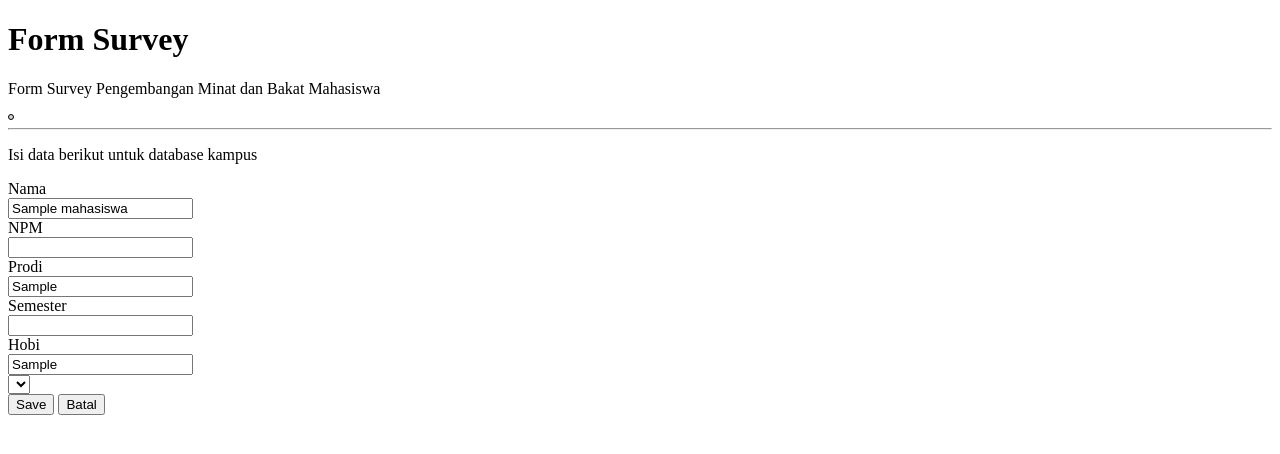
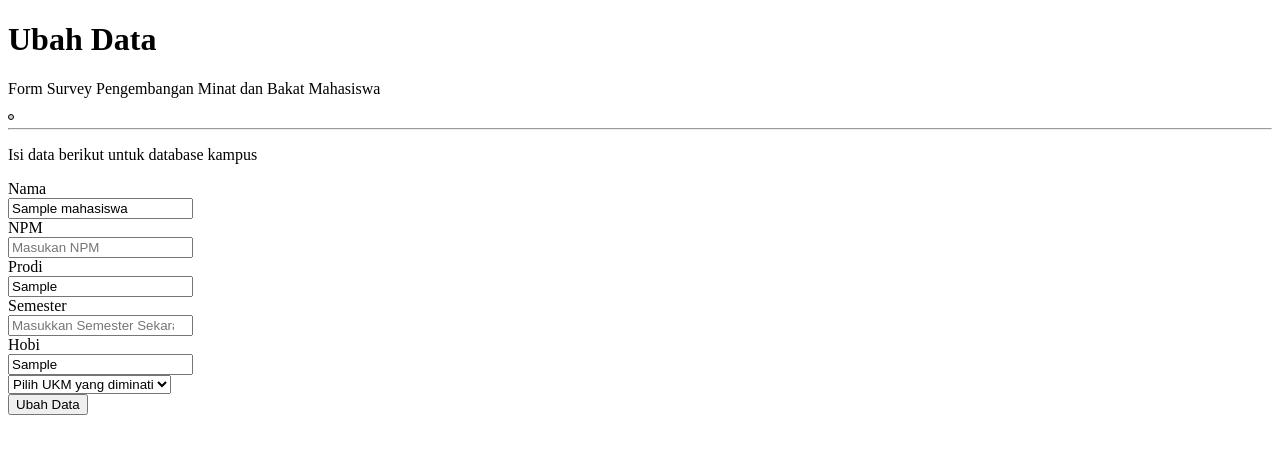
Before and after one commit to emnapis03/UAS-Design-Web, a PHP site: page /edit.php?id=1 in a window 1280 px wide. Shown: the top 454 px of the page. Run offline with PHP 8.4, Linux system fonts and the light colour scheme; tables that the repository leaves empty or names only in its code hold one stand-in row (values such as "Sample post"); lists and menus that the app fills with data are empty; some libraries are stand-ins or nearby versions.

Commit message:
form edit

```diff
--- a/edit.php
+++ b/edit.php
@@ -1,20 +1,23 @@
 <?php
-// include 'koneksi.php';
+require "koneksi.php";
 
-$host = "localhost";
-$username = "root";
-$password = "";
-$database = "uasdesignweb";
+$id = $_GET["id"];
 
-// Create connection
-$conn = mysqli_connect($host, $username, $password, $database);
+$data = query("SELECT * FROM data_mahasiswa WHERE id = $id")[0];
 
+if (isset($_POST["submit"])) {
 
-$id = $_GET['id'];
-$query = "SELECT * FROM data_mahasiswa WHERE id=$id";
-$hasil = mysqli_query($conn, $query);
-$data = mysqli_fetch_assoc($hasil);
-
+    if (edit($_POST) > 0) {
+        echo "
+        <script>
+        alert('Berhasil Diubah');
+        document.location.href='indeks.php';
+        </script>
+        ";
+    } else {
+        "Gagal diubah";
+    }
+}
 ?>
 
 <!DOCTYPE html>
@@ -32,7 +35,7 @@ $data = mysqli_fetch_assoc($hasil);
 <body>
     <div class="container">
         <div class="header">
-            <h1><b>Form Survey</b></h1>
+            <h1><b>Ubah Data </b></h1>
             <p>Form Survey Pengembangan Minat dan Bakat Mahasiswa</p>
             <div style="border: solid black 1px; width:fit-content; padding:2px; background-color:lightgray; border-radius:5px"
                 class="clock" id="DisplayClock" onload="showTime()">
@@ -43,37 +46,33 @@ $data = mysqli_fetch_assoc($hasil);
         <div class="content">
             <p>Isi data berikut untuk database kampus</p>
             <div class="form">
-                <form action="proses-edit.php" method="POST">
-                    <input type="hidden" name="id" value="<?php echo $data['id']; ?>">
+                <form action="" method="POST">
+                    <input type="hidden" name="id" value="<?= $data["id"]; ?>">
                     <label for="nama">Nama</label> <br />
-                    <input type="text" name="nama" value="<?php echo $data['nama']; ?>" id="nama" /> <br />
+                    <input type="text" name="nama" placeholder="Masukkan Nama" required value="<?= $data["nama"]; ?>"
+                        id="nama" /> <br />
                     <label for="npm">NPM</label> <br />
-                    <input type="number" name="npm" value="<?php echo $data['npm']; ?>" id="npm" /> <br />
+                    <input type="number" name="npm" placeholder="Masukan NPM" id="npm" required
+                        value="<?= $data["npm"]; ?>" /> <br />
                     <label for="prodi">Prodi</label> <br />
-                    <input type="text" name="prodi" value="<?php echo $data['prodi']; ?>" id="prodi" /> <br />
+                    <input type="text" name="prodi" placeholder="Masukkan Prodi" id="prodi" required
+                        value="<?= $data["prodi"]; ?>" /> <br />
                     <label for="semester">Semester</label><br />
-                    <input type="number" name="semester" value="<?php echo $data['semester']; ?>" id="semester" />
+                    <input type="number" name="semester" placeholder="Masukkan Semester Sekarang" id="semester" required
+                        value="<?= $data["semester"]; ?>" />
                     <br />
                     <label for="hobi">Hobi</label> <br />
-                    <input type="text" name="hobi" value="<?php echo $data['hobi']; ?>" id="hobi" /> <br />
-                    <select name="ukm_diminati" id="">
-                        <?php if ($data['ukm_diminati'] == "olahraga") : ?>
-                        <option value="olahraga" selected>Olahraga</option>
+                    <input type="text" name="hobi" placeholder="Masukkan Hobi" id="hobi" required
+                        value="<?= $data["hobi"]; ?>" /> <br />
+                    <select name="ukm_diminati" id="" required value="<?= $data["ukm_diminati"]; ?>">
+                        <option value="seni">Pilih UKM yang diminati</option>
+                        <hr />
+                        <option value="olahraga">Olahraga</option>
                         <option value="beladiri">Bela Diri</option>
                         <option value="robotik">Robotik</option>
-                        <?php elseif ($data['ukm_diminati'] == "beladiri") : ?>
-                        <option value="olahraga">Olahraga</option>
-                        <option value="beladiri" selected>Bela Diri</option>
-                        <option value="robotik">Robotik</option>
-                        <?php elseif ($data['ukm_diminati'] == "robotik") : ?>
-                        <option value="olahraga">Olahraga</option>
-                        <option value="beladiri">Bela Diri</option>
-                        <option value="robotik" selected>Robotik</option>
-                        <?php endif ?>
                     </select>
                     <br />
-                    <button type="submit" name="submit" value="Simpan">Save</button>
-                    <button type="reset" value="Batal" onclick="self.history.back();">Batal</button>
+                    <button type="submit" name="submit">Ubah Data</button>
                 </form>
             </div>
         </div>
--- a/koneksi.php
+++ b/koneksi.php
@@ -43,3 +43,29 @@ function hapus($id)
 
     return mysqli_affected_rows($conn);
 }
+
+function edit($data)
+{
+    global $conn;
+
+    $id = $data["id"];
+    $nama = htmlspecialchars($data["nama"]);
+    $npm = htmlspecialchars($data["npm"]);
+    $prodi = htmlspecialchars($data["prodi"]);
+    $semester = htmlspecialchars($data["semester"]);
+    $hobi = htmlspecialchars($data["hobi"]);
+    $ukm = htmlspecialchars($data["ukm_diminati"]);
+
+    $query = "UPDATE data_mahasiswa SET
+    nama = '$nama',
+    npm = '$npm',
+    prodi = '$prodi',
+    semester = '$semester',
+    hobi = '$hobi',
+    ukm_diminati = '$ukm'
+    WHERE id = $id";
+    mysqli_query($conn, $query);
+
+
+    return mysqli_affected_rows($conn);
+}
```
Also changed, not shown: proses-edit.php (deleted, +0 -36 lines).
